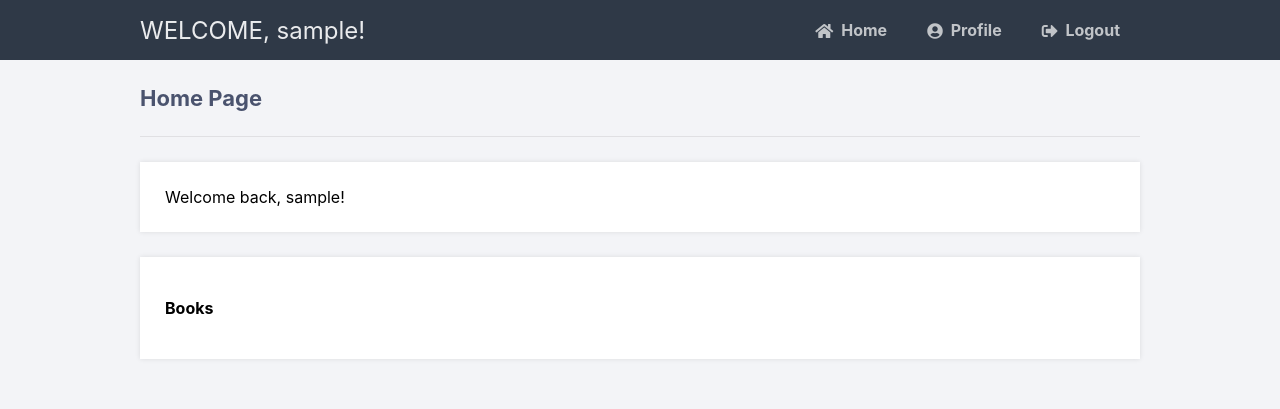
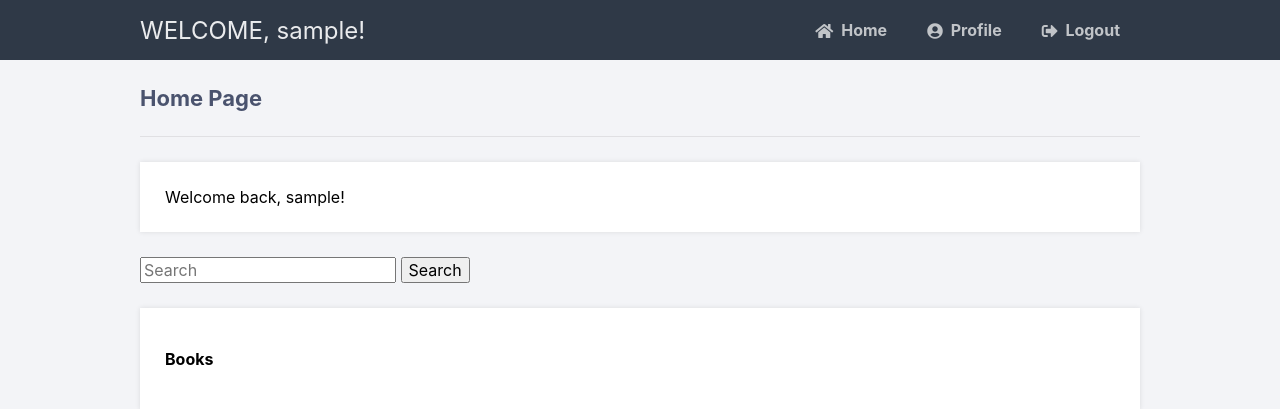
Before and after one commit to DanielAugusto191/BooksReview, a Flask app: template templates/home.html in a window 1280 px wide. Shown: the top 409 px of the page. Run offline with Flask 2, Linux system fonts and the light colour scheme; the template is opened without the code that fills it: most values are stand-ins (such as "Sample title", 1, 10 or a date in 2020).

Commit message:
Inclusão da barra de pequisa na home

```diff
--- a/templates/home.html
+++ b/templates/home.html
@@ -5,7 +5,13 @@
 {% block content %}
 <h2>Home Page</h2>
 <p>Welcome back, {{ username }}!</p>
-
+<form method="POST" action="/home" class="d-flex">
+    {{ form.hidden_tag() }}
+    <input class="form-control me-2" type="search"
+    placeholder="Search" aria-label="Search"
+    name="Searched">
+    <button class="btn" type="submit">Search</button>
+</form>
 <div class="container">
     <h3 class="text-center"> Books</h3>
     <div>
```
